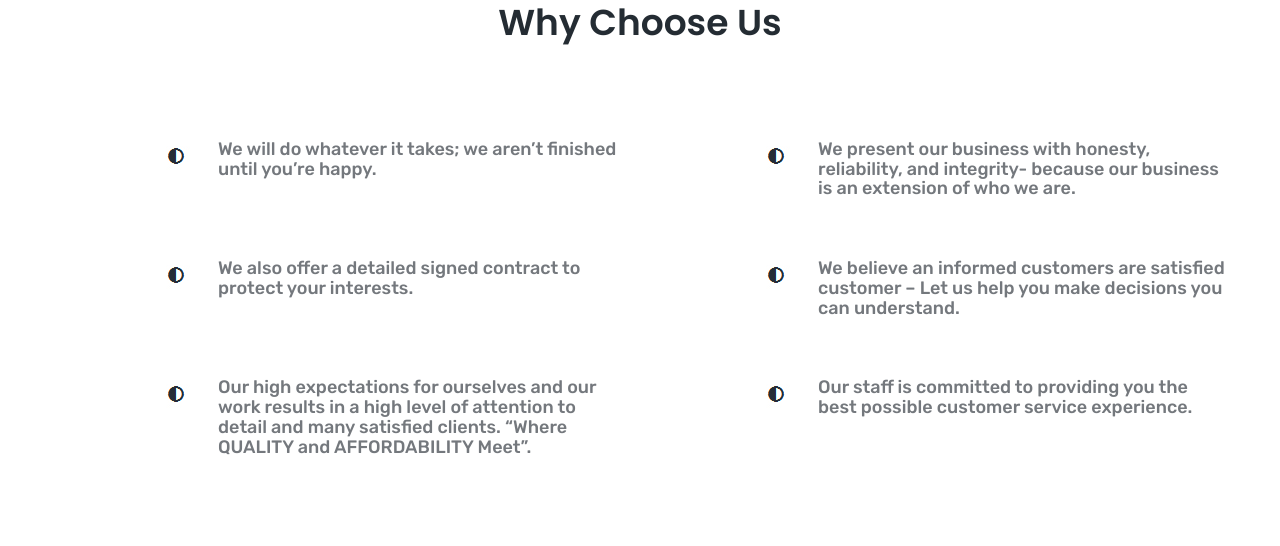
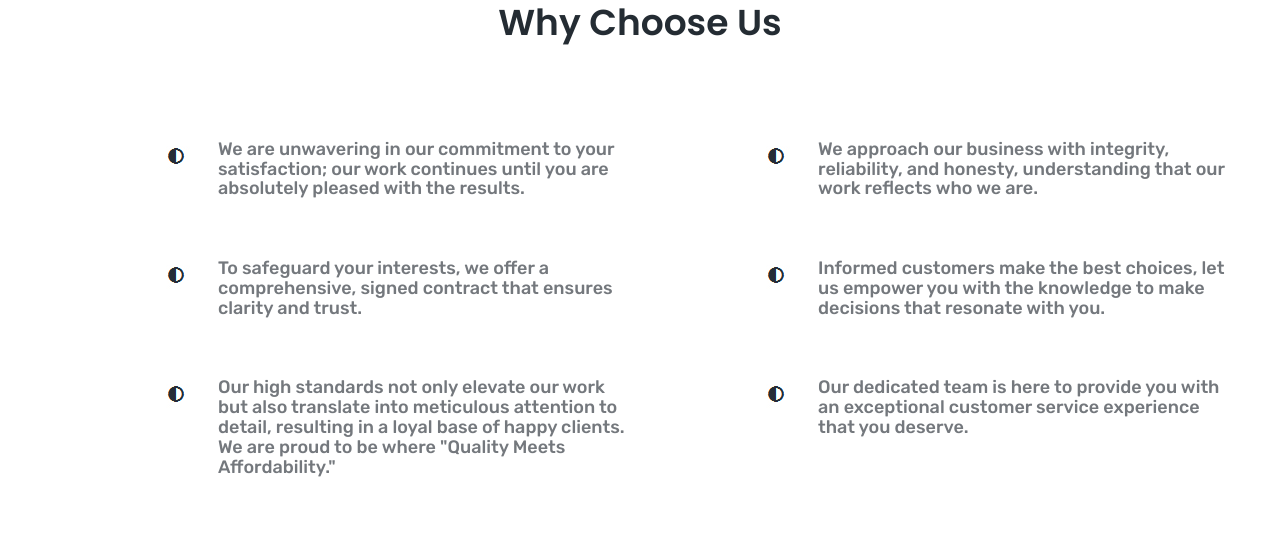
Before and after one commit to cheloniixd/cheloniixd.github.io, a plain HTML site: page about-us.html in a window 1280 px wide. Shown: the part 1135-1681 px from the top of the page. Drawn offline with Linux system fonts and the light colour scheme; some packages are replaced by stand-ins of ours; files whose address does not match are found by name.

Commit message:
feat: update text content for clarity and enhance customer engagement on the about us page; adjust button hover color for better visibility

```diff
--- a/about-us.html
+++ b/about-us.html
@@ -136,9 +136,7 @@
             <div class="icon-box"> <i><img src="img/bullet.jpg"></i></div>
             <!-- /.icon-box -->
             <div class="text-box">
-              <h4 class="large-font">We will do whatever it takes; we aren&rsquo;t finished until you&rsquo;re happy.<br>
-<br>
-            </h4>
+              <h4 class="large-font">We are unwavering in our commitment to your satisfaction; our work continues until you are absolutely pleased with the results.</h4>
             </div>
             <!-- /.text-box -->
           </div>
@@ -147,9 +145,7 @@
             <div class="icon-box"> <i><img src="img/bullet.jpg"></i></div>
             <!-- /.icon-box -->
             <div class="text-box">
-              <h4 class="large-font">We also offer a detailed signed contract to protect your interests.<br>
-<br>
-</h4>
+              <h4 class="large-font">To safeguard your interests, we offer a comprehensive, signed contract that ensures clarity and trust.</h4>
             </div>
             <!-- /.text-box -->
           </div>
@@ -158,7 +154,7 @@
             <div class="icon-box"> <i><img src="img/bullet.jpg"></i></div>
             <!-- /.icon-box -->
             <div class="text-box">
-              <h4 class="large-font">Our high expectations for ourselves and our work results in a high level   of attention to detail and many satisfied clients. &ldquo;Where QUALITY and   AFFORDABILITY Meet&rdquo;.</h4>
+              <h4 class="large-font">Our high standards not only elevate our work but also translate into meticulous attention to detail, resulting in a loyal base of happy clients. We are proud to be where &quot;Quality Meets Affordability.&quot;</h4>
             </div>
             <!-- /.text-box -->
           </div>
@@ -175,7 +171,7 @@
             <div class="icon-box"> <i><img src="img/bullet.jpg"></i></div>
             <!-- /.icon-box -->
             <div class="text-box">
-              <h4 class="large-font">We present our business with honesty, reliability, and integrity- because our business is an extension of who we are.</h4>
+              <h4 class="large-font">We approach our business with integrity, reliability, and honesty, understanding that our work reflects who we are.</h4>
             </div>
             <!-- /.text-box -->
           </div>
@@ -184,7 +180,7 @@
             <div class="icon-box"> <i><img src="img/bullet.jpg"></i></div>
             <!-- /.icon-box -->
             <div class="text-box">
-              <h4 class="large-font">We believe an informed customers are satisfied customer – Let us help you make decisions you can understand.</h4>
+              <h4 class="large-font">Informed customers make the best choices, let us empower you with the knowledge to make decisions that resonate with you.</h4>
             </div>
             <!-- /.text-box -->
           </div>
@@ -193,7 +189,7 @@
             <div class="icon-box"> <i><img src="img/bullet.jpg"></i></div>
             <!-- /.icon-box -->
             <div class="text-box">
-              <h4 class="large-font">Our staff is committed to providing you the best possible customer service experience.</h4>
+              <h4 class="large-font">Our dedicated team is here to provide you with an exceptional customer service experience that you deserve.</h4>
             </div>
             <!-- /.text-box -->
           </div>
--- a/css/style.css
+++ b/css/style.css
@@ -584,7 +584,7 @@ body.active-preloader-ovh {
   color: #fff;
 }
 .header-home-two .header-navigation.stricky-fixed .container .right-side-box a.rqa-btn:hover {
-  color: #242C33;
+  color: #fff;
 }
 
 .header-home-three {
```
